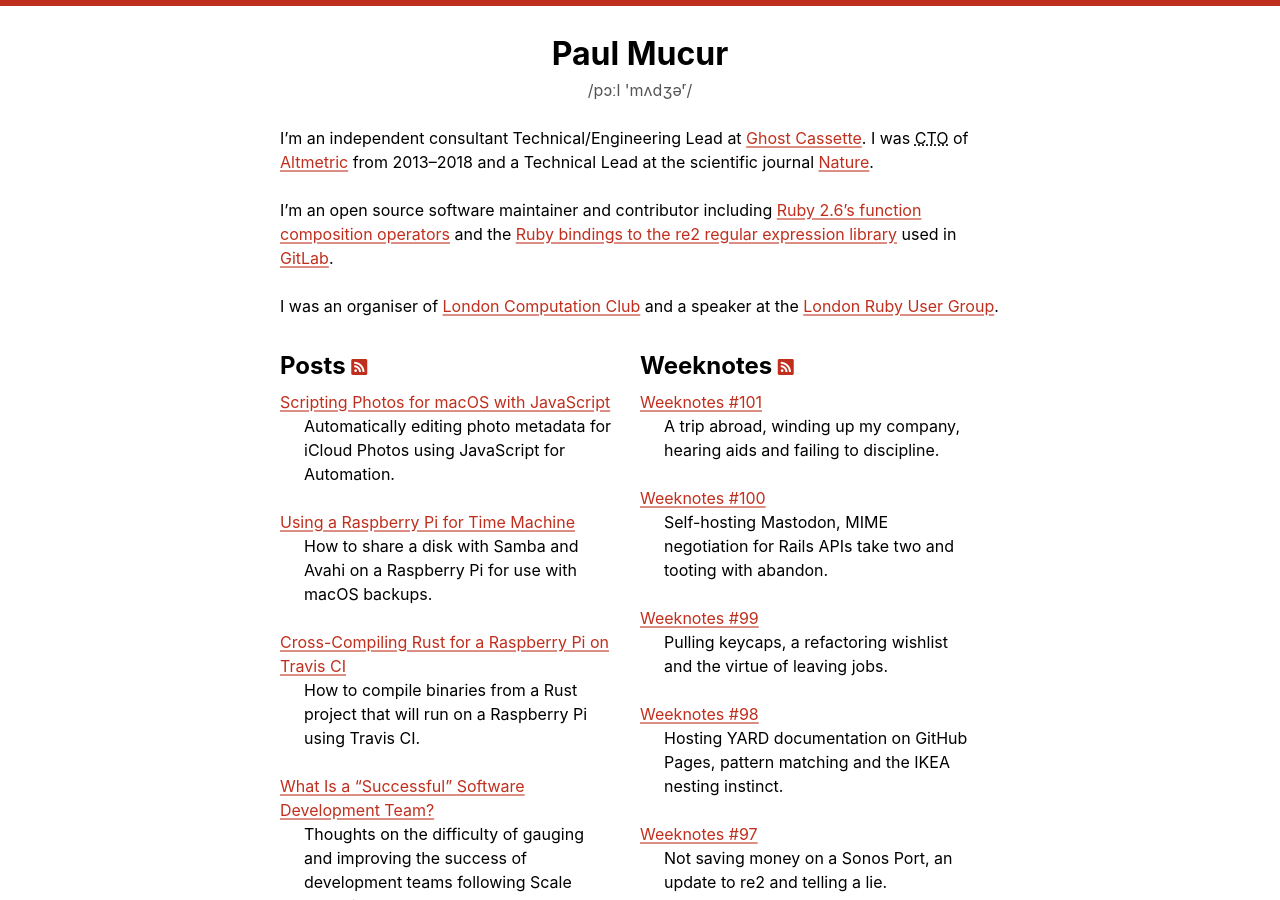
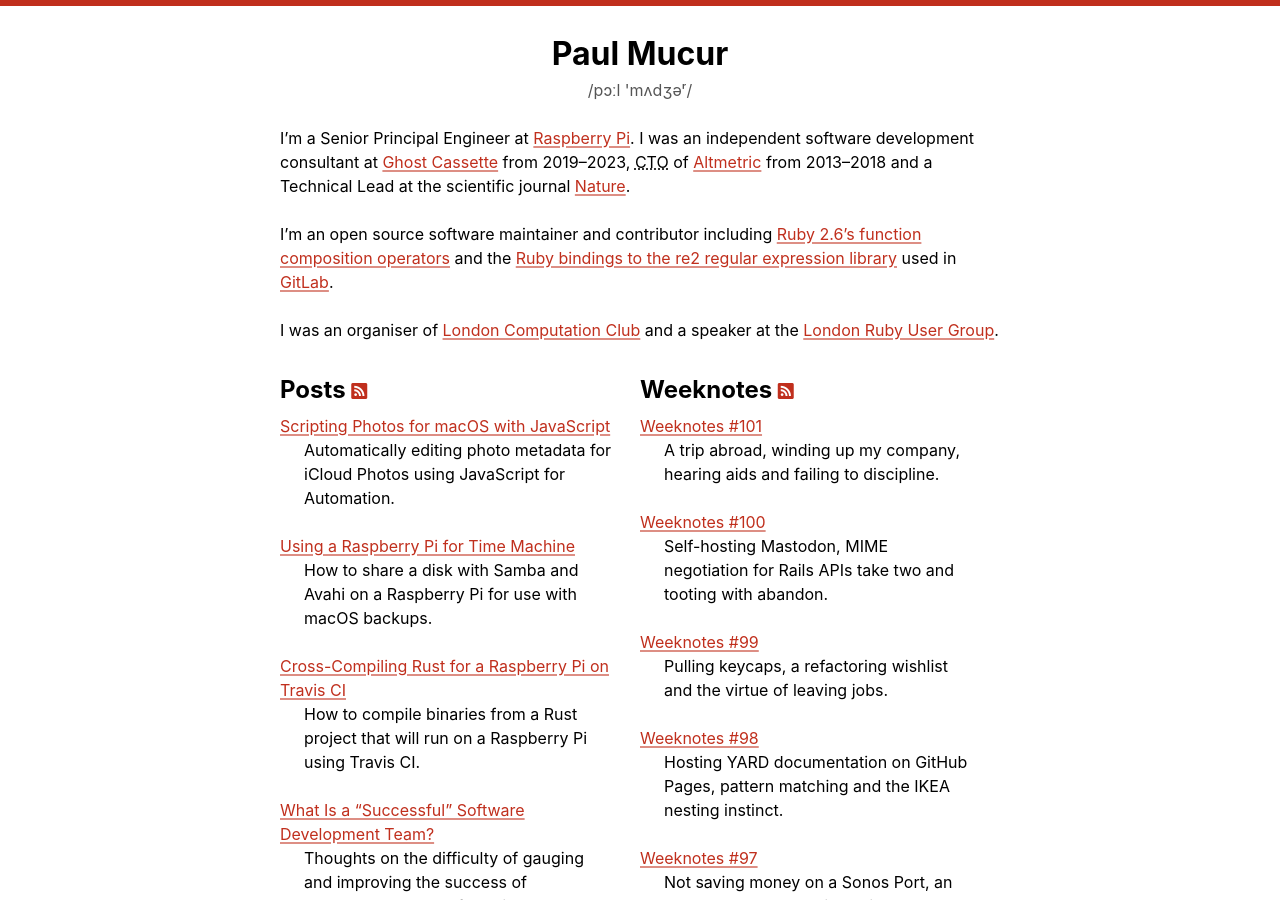
Before and after one commit to mudge/mudge.github.com, a Jekyll site: the page built from index.html, in a window 1280 px wide and 900 px high. Built offline with Jekyll 4.4.1, drawn with Linux system fonts in a browser that asks for light colours; some web fonts are replaced.

Commit message:
Update intro to reflect new job

```diff
--- a/index.html
+++ b/index.html
@@ -41,7 +41,7 @@
     <header>
       <h1 class=author>Paul Mucur <span class=ipa>/pɔːl 'mʌdʒəʳ/</span></h1>
       <p>
-        I&rsquo;m an independent consultant Technical/Engineering Lead at <a href=//www.ghostcassette.com>Ghost Cassette</a>. I was <abbr title="Chief Technical Officer">CTO</abbr> of <a href=//www.altmetric.com>Altmetric</a> from 2013&ndash;2018 and a Technical Lead at the scientific journal <a href=//www.nature.com>Nature</a>.
+        I&rsquo;m a Senior Principal Engineer at <a href=//www.raspberrypi.com>Raspberry Pi</a>. I was an independent software development consultant at <a href=//www.ghostcassette.com>Ghost Cassette</a> from 2019&ndash;2023, <abbr title="Chief Technical Officer">CTO</abbr> of <a href=//www.altmetric.com>Altmetric</a> from 2013&ndash;2018 and a Technical Lead at the scientific journal <a href=//www.nature.com>Nature</a>.
       </p>
       <p>
         I&rsquo;m an open source software maintainer and contributor including <a href=//www.ghostcassette.com/function-composition-in-ruby/>Ruby 2.6&rsquo;s function composition operators</a> and the <a href=//github.com/mudge/re2>Ruby bindings to the re2 regular expression library</a> used in <a href=//gitlab.com/gitlab-org/gitlab>GitLab</a>.
```
